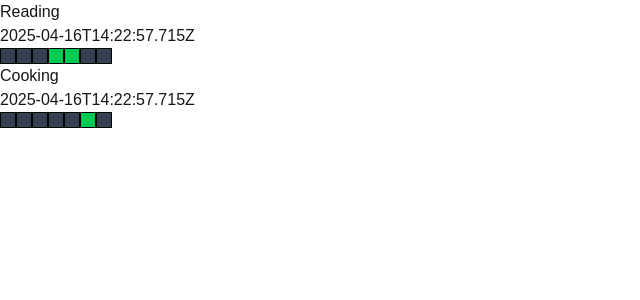
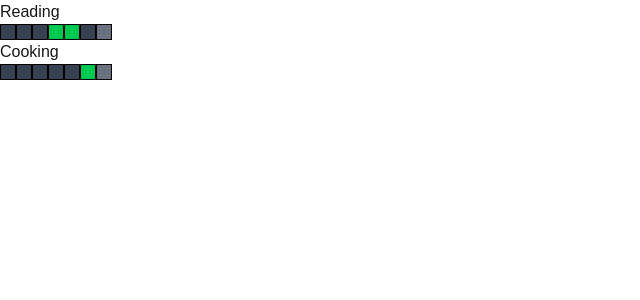
Before and after one commit to drewlong314/nextjs-habit-tracker, a Next.js app: page / in a window 1280 px wide. Shown: the top 300 px of the page, without its empty margins (0-640 px from the left). Built offline with nearby package versions, Linux system fonts and the light colour scheme.

Commit message:
change future days to a different color

```diff
--- a/components/Habit.tsx
+++ b/components/Habit.tsx
@@ -3,7 +3,7 @@ import HabitBox from "./HabitBox"
 interface Habit {
     title: string,
     startDay: string,
-    dates: [[string, boolean]]
+    dates: Record<string, boolean>
 }
 
 interface HabitParams {
@@ -39,7 +39,6 @@ export default function Habit({ habit }: HabitParams) {
     return (
         <div>
             <div>{habit.title}</div>
-            <div>{habit.startDay}</div>
             <div className="flex">
                 {getWeek().map((date: string, i) => {
                     const isFiltered = Object.keys(habit.dates).filter((day) => {
@@ -49,6 +48,7 @@ export default function Habit({ habit }: HabitParams) {
                     })
 
                     if (habit.dates[isFiltered[0]]) return <HabitBox isChecked={true} key={i} />
+                    else if (new Date() < new Date(date)) return <HabitBox isChecked={false} isUnreachable={true} key={i} />
                     else return <HabitBox isChecked={false} key={i} />
                 })}
             </div>
--- a/components/HabitBox.tsx
+++ b/components/HabitBox.tsx
@@ -1,9 +1,15 @@
 interface HabitBoxParams {
-    isChecked: boolean
+    isChecked: boolean,
+    isUnreachable?: boolean
 }
 
-export default function HabitBox({ isChecked }: HabitBoxParams) {
+export default function HabitBox({ isChecked, isUnreachable }: HabitBoxParams) {
+    const findBackgroundColor = () => {
+        if (isUnreachable) return "bg-gray-500"
+        else if (isChecked) return "bg-green-500"
+        else return "bg-gray-700"
+    }
     return (
-        <div className={`${isChecked ? "bg-green-500" : " bg-gray-700"} border-1 border-black h-4 w-4`} />
+        <div className={`${findBackgroundColor()} border-1 border-black h-4 w-4`} />
     );
 }
--- a/components/HabitList.tsx
+++ b/components/HabitList.tsx
@@ -6,7 +6,7 @@ import Habit from "./Habit";
 export interface Habit {
     title: string,
     startDay: string,
-    dates: [[string, boolean]]
+    dates: Record<string, boolean>
 }
 
 export default function HabitList() {
--- a/src/app/page.tsx
+++ b/src/app/page.tsx
@@ -1,7 +1,6 @@
 import HabitList from "../../components/HabitList";
 
 export default function Home() {
-  console.log(new Date())
   return (
     <div>
       <HabitList/>
```
